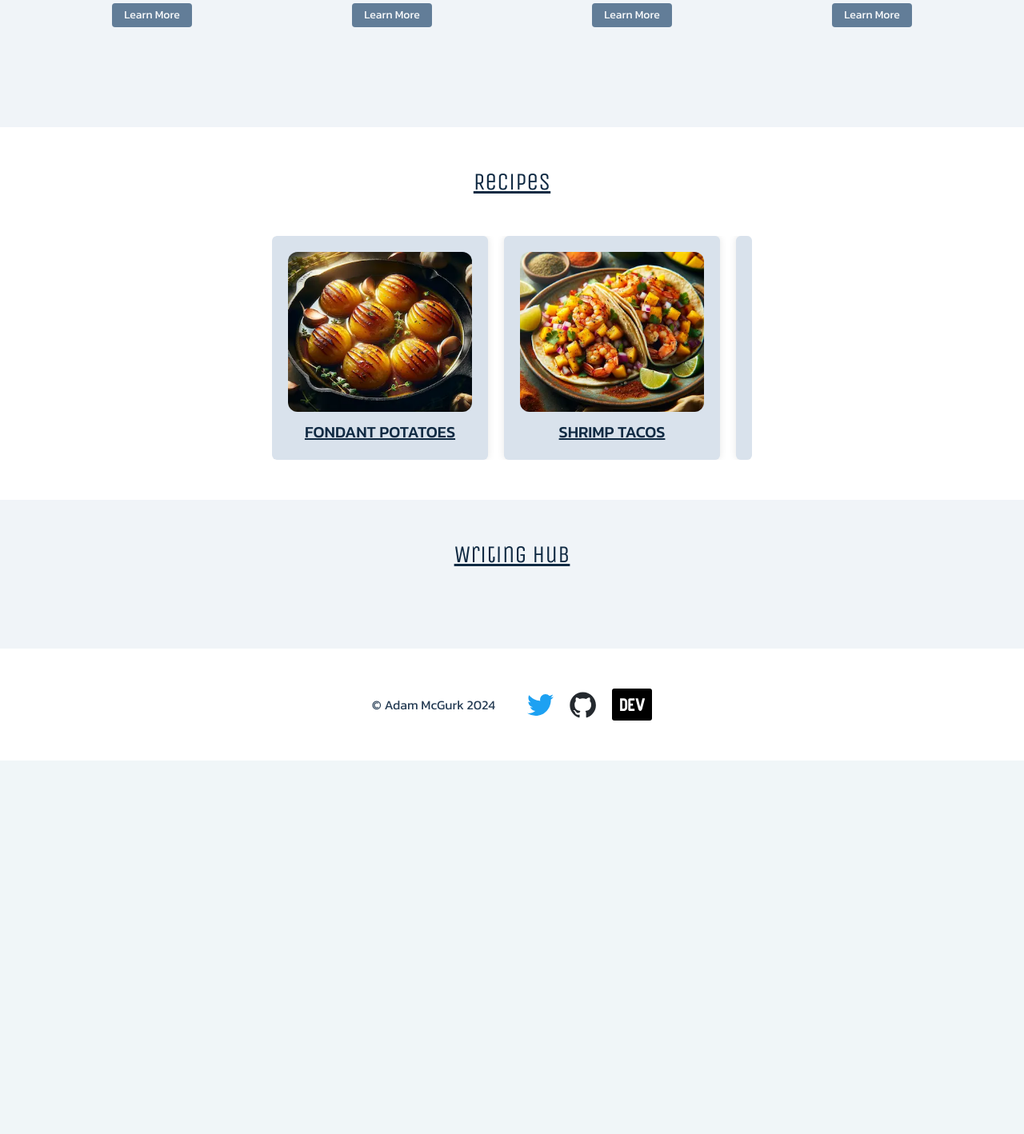
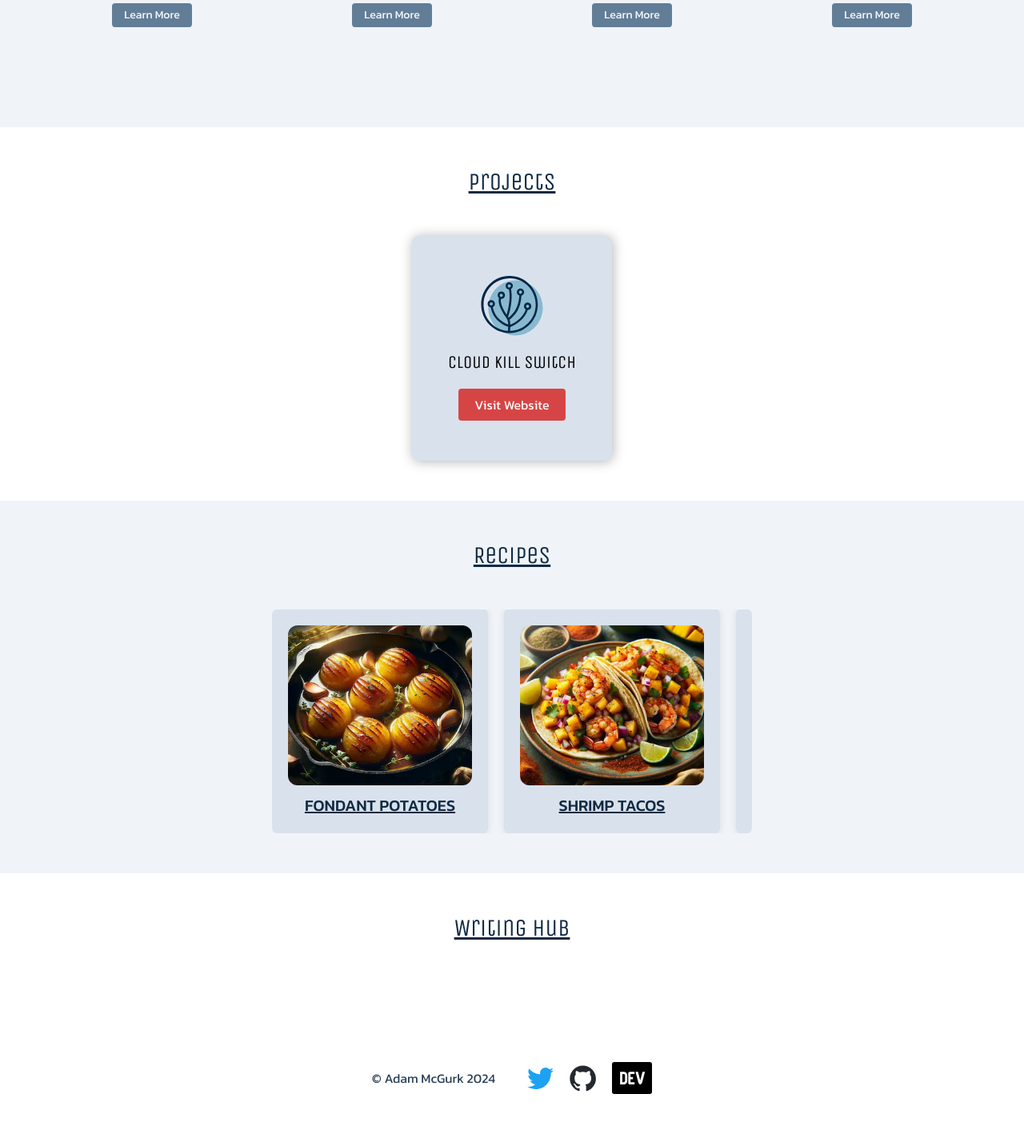
Before and after one commit to Mcgurk-Adam/adammcgurk.com, a PHP site: page / in a window 1280 px wide. Shown: the part 743-2161 px from the top of the page at 80% size. Before the commit the page ends 1694 px from the top, so only its background shows below. Run offline with PHP 8.4, Linux system fonts and the light colour scheme; style sheets or scripts are compiled from the project's sources.

Commit message:
trying to fix my horiffic homepage

```diff
--- a/style/scss/partials/_sections.scss
+++ b/style/scss/partials/_sections.scss
@@ -56,6 +56,30 @@ section.home-sections {
 	}
 }
 
+#project-container {
+	display: flex;
+	justify-content: center;
+	.project-card {
+		width: 250px;
+		border-radius: 8px;
+		background-color: var(--gray-2);
+		box-shadow: 1px 1px 15px rgba(0,0,0,.3);
+		padding: 50px 20px;
+		display: flex;
+		flex-flow: column nowrap;
+		align-items: center;
+		h3 {
+			font-size: 22px;
+			margin-bottom: 20px;
+		}
+		img {
+			height: 75px;
+			width: auto;
+			margin-bottom: 20px;
+		}
+	}
+}
+
 #recipe-carousel {
 	max-width: 600px;
 	width: 95%;
--- a/view/pages/home.php
+++ b/view/pages/home.php
@@ -15,7 +15,7 @@
             <div class="experience-card">
                 <img src="/assets/unbabel-mark.svg" alt="Unbabel Logo" title="Unbabel Logo">
                 <h3>Unbabel</h3>
-                <button type="button" class="light-blue small" data-opens="#experience-modal" data-title="Unbabel" data-img="/assets/unbabel-mark.svg" data-undertext="Microsoft Integration Developer">Learn More</button>
+                <button type="button" class="light-blue small" data-opens="#experience-modal" data-title="Unbabel" data-img="/assets/unbabel-mark.svg" data-undertext="Software Development Consultant">Learn More</button>
             </div>
             <div class="experience-card">
                 <img src="/assets/onramp-mark.svg" alt="OnRamp Logo" title="OnRamp Logo">
@@ -31,6 +31,17 @@
     </section>
 
     <section class="home-sections white">
+        <h2>Projects</h2>
+        <div id="project-container">
+            <div class="project-card">
+                <img src="/assets/cloud-kill-switch-logo.svg" alt="Cloud Kill Switch logo" title="Cloud Kill Switch logo">
+                <h3>Cloud Kill Switch</h3>
+                <a href="https://cloudkillswitch.com/" title="Cloud Kill Switch Link" class="button red">Visit Website</a>
+            </div>
+        </div>
+    </section>
+
+    <section class="home-sections">
         <h2>Recipes</h2>
         <div id="recipe-carousel">
             <?php foreach ($recipes as $recipe): ?>
@@ -46,7 +57,7 @@
         </div>
     </section>
 
-    <section class="home-sections">
+    <section class="home-sections white">
         <h2>Writing Hub</h2>
     </section>
 
```
